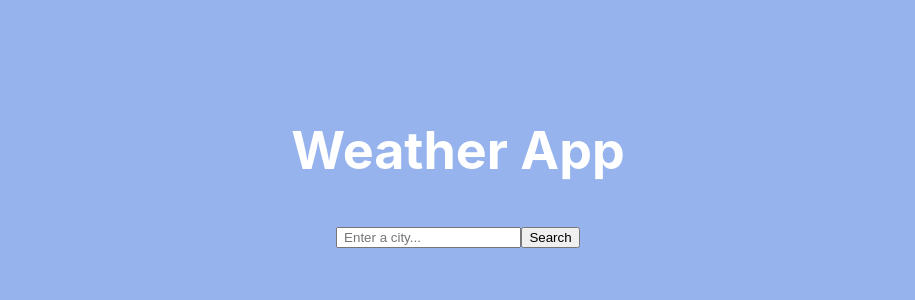
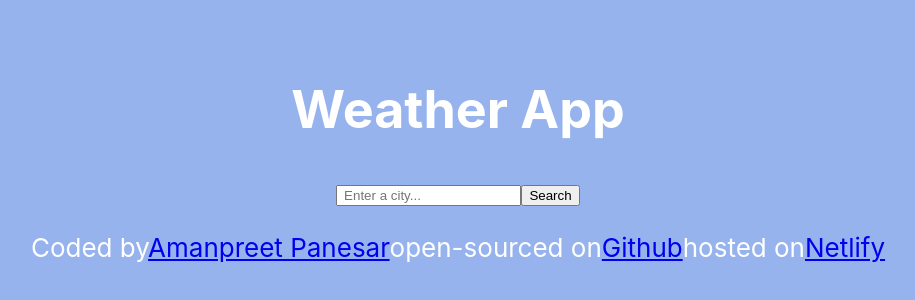
Before and after one commit to akpanesar/react-weather-app, a React (Create React App) app: page / in a window 1280 px wide. Shown: the part 234-534 px from the top of the page, without its empty margins (182-1097 px from the left). Built offline with nearby package versions, Linux system fonts and the light colour scheme.

Commit message:
Footer added

```diff
--- a/src/App.js
+++ b/src/App.js
@@ -1,5 +1,6 @@
 import "./App.css";
 import Weather from "./Weather";
+import Footer from "./Footer";
 
 function App() {
   return (
@@ -7,6 +8,7 @@ function App() {
       <header className="App-header">
         <h1> Weather App</h1>
         <Weather />
+        <Footer />
       </header>
     </div>
   );
--- /dev/null
+++ b/src/Footer.js
@@ -0,0 +1,28 @@
+import React from "react";
+
+export default function Footer() {
+  return (
+    <p>
+      Coded by
+      <a
+        href="https://www.instagram.com/amanvalpanesar/"
+        target="_blank"
+        title="instagram Profile"
+      >
+        Amanpreet Panesar
+      </a>
+      open-sourced on
+      <a
+        href="https://github.com/akpanesar/Portfolio"
+        target="_blank"
+        title="Github Profile"
+      >
+        Github
+      </a>
+      hosted on
+      <a href="https://www.netlify.com/" target="_blank" title="Netlify">
+        Netlify
+      </a>
+    </p>
+  );
+}
```
